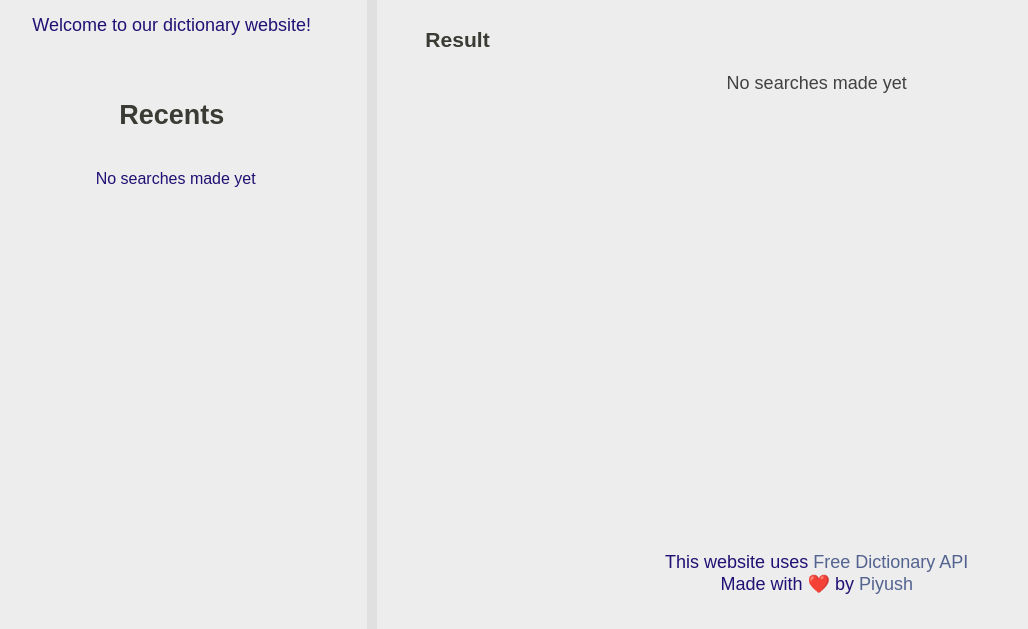
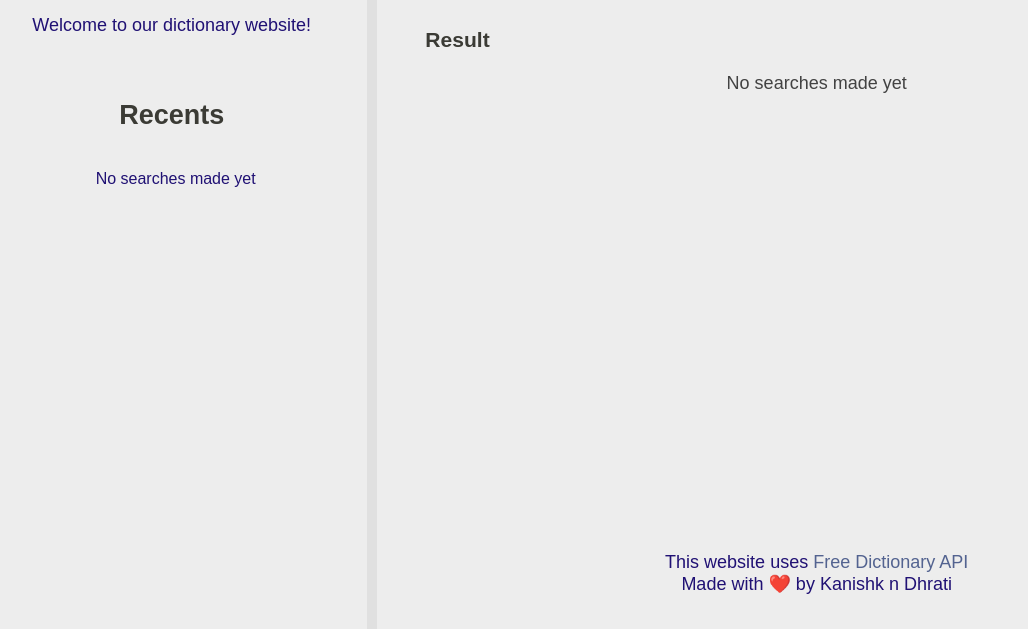
Before and after one commit to piyushya/Dictionary, a website built with Parcel: page src/index.html in a window 1280 px wide. Shown: the part 171-800 px from the top of the page, without its empty margins (24-1052 px from the left). Built offline with nearby package versions, Linux system fonts and the light colour scheme.

Commit message:
Update index.html

```diff
--- a/src/index.html
+++ b/src/index.html
@@ -54,7 +54,7 @@
         <footer>
           <p class="footer_text">
             This website uses <a href="https://dictionaryapi.dev/">Free Dictionary API</a><br>
-            Made with ❤️ by <a href="https://github.com/piyushya">Piyush</a></a>
+            Made with ❤️ by Kanishk n Dhrati
           </p>
         </footer>
       </div>
```
